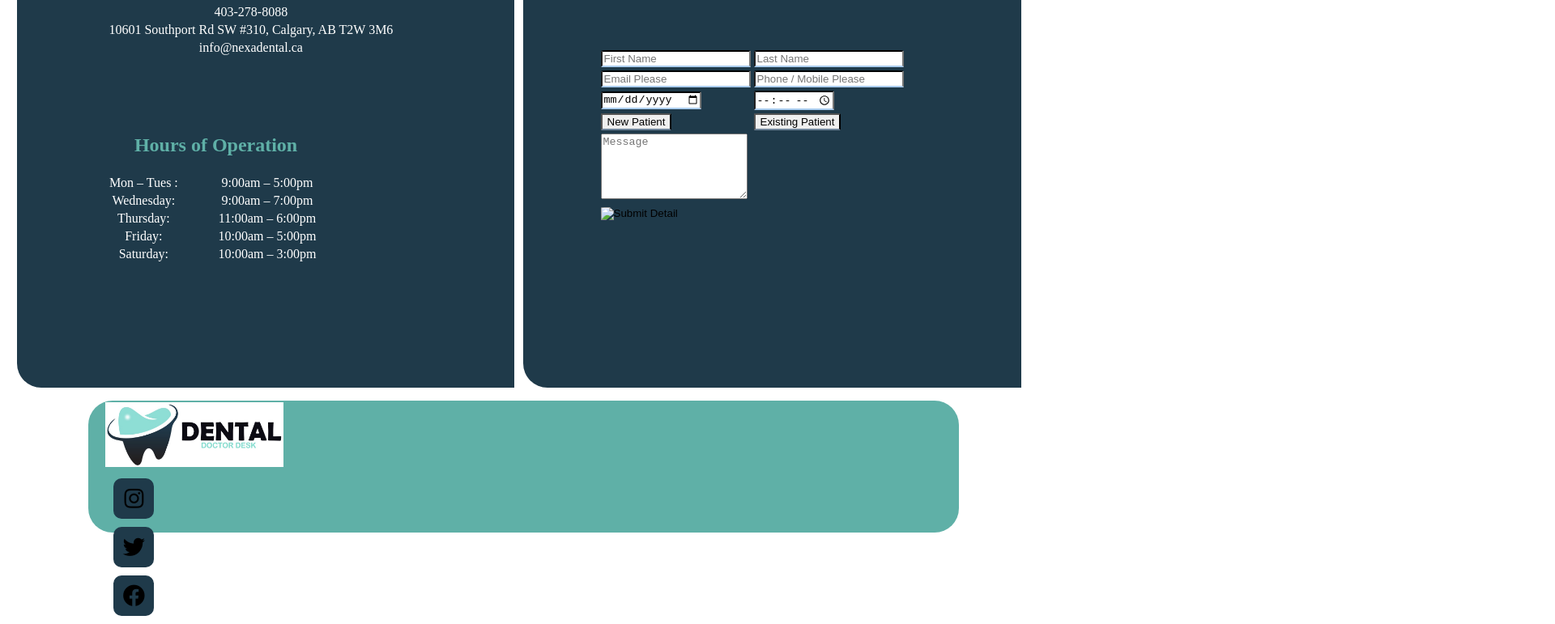
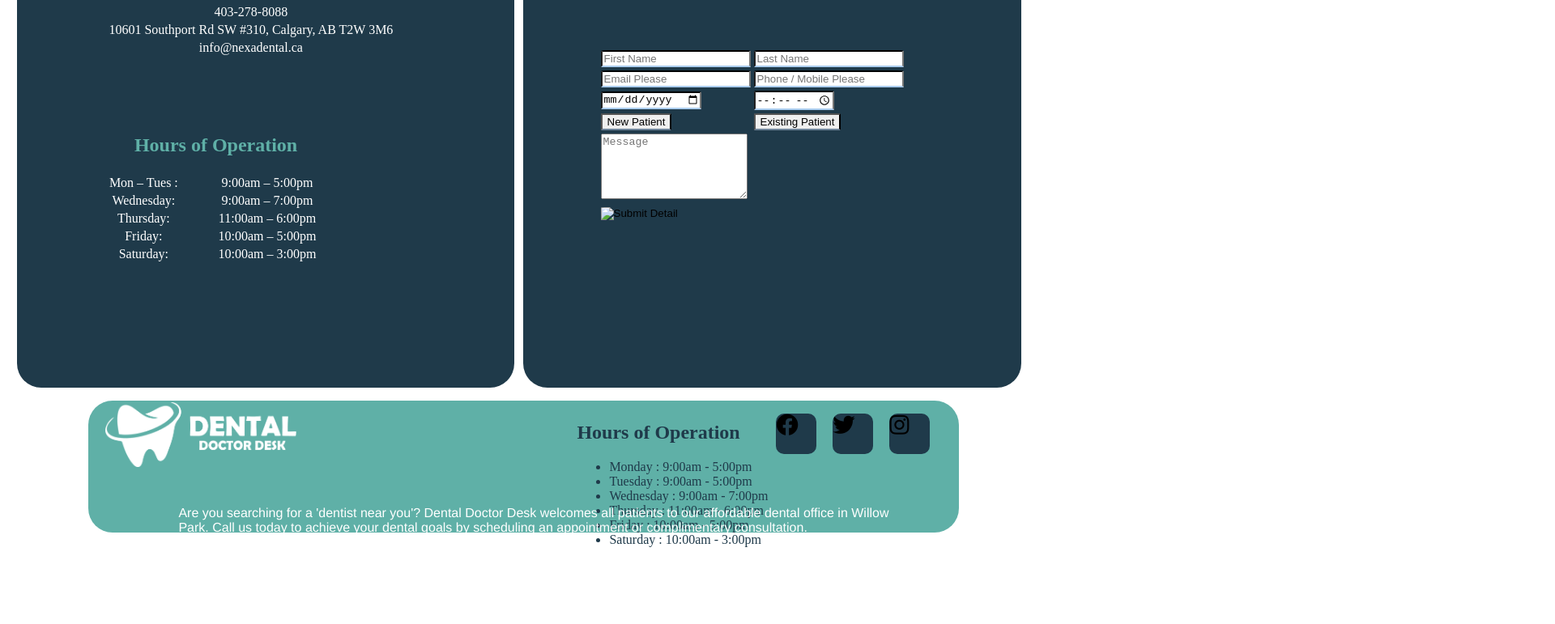
Before and after one commit to Pratik17026/Dental-Doctor-Desk, a plain HTML site: page contactus.html in a window 1280 px wide. Shown: the part 297-1068 px from the top of the page at 81% size, 1920 px wide, since content can reach past the window. Drawn offline with Linux system fonts and the light colour scheme.

Commit message:
first commit

```diff
--- a/contactus.html
+++ b/contactus.html
@@ -1,5 +1,6 @@
 <!doctype html>
 <html>
+
 <head>
 	<title>Dental Doctor Desk</title>
 	<link rel="stylesheet" href="https://cdnjs.cloudflare.com/ajax/libs/font-awesome/5.15.1/css/all.min.css">
@@ -15,9 +16,17 @@
 		<h3 id="heading">Contact Information</h3>
 		<table style="top: 15%;left:18%; position: absolute;">
 			<tr>
-				<td><a href="tel:4032788088">403-278-8088</a></td></tr><tr><td><a href="https://www.google.com/maps/place/NEXA+DENTAL+(Previously+Crown+Dental)/@50.9586677,-114.073143,17z/data=!3m2!4b1!5s0x53717723c8a55e73:0x4989cf1c95b3b710!4m5!3m4!1s0x537171beb1e67857:0x8e4733574be6fd1c!8m2!3d50.9586677!4d-114.073143"
-						target="_blank" rel="noopener">10601 Southport Rd SW #310,<span> Calgary, AB T2W 3M6</span></a></td>
-			</tr><tr><td><a href="mailto:info@nexadental.ca">info@nexadental.ca</a></td></tr></table>
+				<td><a href="tel:4032788088">403-278-8088</a></td>
+			</tr>
+			<tr>
+				<td><a href="https://www.google.com/maps/place/NEXA+DENTAL+(Previously+Crown+Dental)/@50.9586677,-114.073143,17z/data=!3m2!4b1!5s0x53717723c8a55e73:0x4989cf1c95b3b710!4m5!3m4!1s0x537171beb1e67857:0x8e4733574be6fd1c!8m2!3d50.9586677!4d-114.073143"
+						target="_blank" rel="noopener">10601 Southport Rd SW #310,<span> Calgary, AB T2W 3M6</span></a>
+				</td>
+			</tr>
+			<tr>
+				<td><a href="mailto:info@nexadental.ca">info@nexadental.ca</a></td>
+			</tr>
+		</table>
 		<!--
 <div style="top:35%; position: absolute; font-size:16;"> -->
 		<br><br>
@@ -54,15 +63,38 @@
 	<div id="contact">
 		<h3 id="heading">Contact Us</h3>
 		<form name="f1" method="post" action="#">
-	<table style="width: auto;top: 25%;left:15%; align-content: flex-start; align-items: flex-start; align-self: flex-start; position: absolute;"><tr><td><input type="text" name="fname" onBlur="charcheck(fname)" placeholder="First Name" title="Give Your First Name" required></td>
-	<td><input type="text" name="lname" onBlur="charcheck(lname)" placeholder="Last Name" title="Give Your Last Name" required></td></tr><tr>
+			<table
+				style="width: auto;top: 25%;left:15%; align-content: flex-start; align-items: flex-start; align-self: flex-start; position: absolute;">
+				<tr>
+					<td><input type="text" name="fname" onBlur="charcheck(fname)" placeholder="First Name"
+							title="Give Your First Name" required></td>
+					<td><input type="text" name="lname" onBlur="charcheck(lname)" placeholder="Last Name"
+							title="Give Your Last Name" required></td>
+				</tr>
+				<tr>
 					<td><input type="email" placeholder="Email Please" title="Give Your email" required></td>
-	<td><input type="text" name="mobile" placeholder="Phone / Mobile Please" title="Give Your Phone / Mobile " onBlur="checkphone(mobile)" required></td></tr><br>
-	<tr><td><input type="date" placeholder="YYYY-MM-DD" title="Give Your Preferred Date"></td>
-	<td><input type="time" placeholder="Preferred time Please" title="Give Your Preferred time"></td></tr><br>
-	<tr><td><input type="submit" value="New Patient" placeholder="New Patient" title="New Patient Click Here"></td><td><input type="submit" value="Existing Patient" placeholder="Existing Patient" title="Existing Patient Click Here"></td></tr><br>
-	<tr><td colspan="2"><textarea rows="5" name="msg" placeholder="Message" title="Give Message"></textarea></td></tr><tr colspan="2">
-	<td><input type="image" name="save" src="submit.png" title="Submit Detail"></td></tr></table></form>
+					<td><input type="text" name="mobile" placeholder="Phone / Mobile Please"
+							title="Give Your Phone / Mobile " onBlur="checkphone(mobile)" required></td>
+				</tr><br>
+				<tr>
+					<td><input type="date" placeholder="YYYY-MM-DD" title="Give Your Preferred Date"></td>
+					<td><input type="time" placeholder="Preferred time Please" title="Give Your Preferred time"></td>
+				</tr><br>
+				<tr>
+					<td><input type="submit" value="New Patient" placeholder="New Patient"
+							title="New Patient Click Here"></td>
+					<td><input type="submit" value="Existing Patient" placeholder="Existing Patient"
+							title="Existing Patient Click Here"></td>
+				</tr><br>
+				<tr>
+					<td colspan="2"><textarea rows="5" name="msg" placeholder="Message" title="Give Message"></textarea>
+					</td>
+				</tr>
+				<tr colspan="2">
+					<td><input type="image" name="save" src="submit.png" title="Submit Detail"></td>
+				</tr>
+			</table>
+		</form>
 	</div>
 
 	<div id="header">
@@ -82,10 +114,18 @@
 			<li><a href="feedback.html">FeedBack</a></li>
 		</ul>
 	</div>
+	<div class="row">
 		<div id="footer">
-		<div id="logo"><img src="Logo.jpeg" height="auto" width="auto" alt="LOGO">
+			<div id="logo"><img src="Footer_logo.png" height="auto" width="auto" alt="LOGO"></div>
 
-		<a href="https://www.instagram.com/nexadentalcalgary/" class="link">
+			<div class="text">
+				<p>Are you searching for a 'dentist near you'? Dental Doctor Desk welcomes all patients to our
+					affordable dental
+					office in Willow Park. Call us today to achieve your dental goals by scheduling an appointment or
+					complimentary consultation.</p>
+			</div>
+			<div>
+				<div><a href="https://www.instagram.com/nexadentalcalgary/" class="link">
 						<i class="fab fa-instagram instagram"></i>
 					</a>
 					<a href="#" class="link">
@@ -94,8 +134,24 @@
 					<a href="https://www.facebook.com/nexadentalcalgary" class="link">
 						<i class="fab fa-facebook facebook"></i>
 					</a>
+				</div>
+			</div>
+
+			<div class="column">
+				<h2>Hours of Operation</h2>
+				<ul>
+					<li>Monday    :    9:00am - 5:00pm</li>
+					<li>Tuesday   :    9:00am - 5:00pm</li>
+					<li>Wednesday :    9:00am - 7:00pm </li>
+					<li>Thursday  :   11:00am - 6:00pm</li>
+					<li>Friday    :   10:00am - 5:00pm </li>
+					<li>Saturday  :   10:00am - 3:00pm</li>
+				</ul>
+
+			</div>
 
 
+		</div>
 	</div>
 </body>
 
--- a/setting.css
+++ b/setting.css
@@ -4,12 +4,13 @@
 	margin-left: 1%;
 	position: absolute;
 }
-#logo img{
+
+#logo img {
 	height: 80px;
 	width: 100%;
 }
 
-#header{
+#header {
 	align-items: center;
 	top: 8%;
 	left: 9%;
@@ -17,7 +18,7 @@
 	width: 85%;
 }
 
-#header ul{
+#header ul {
 	overflow: hidden;
 	background-color: #5fb0a7;
 	list-style: none;
@@ -27,7 +28,7 @@
 	border-radius: 30px;
 }
 
-#header ul li{
+#header ul li {
 	float: left;
 	align-items: center;
 	margin-top: 40px;
@@ -35,7 +36,7 @@
 	font-weight: bold;
 }
 
-#header ul li a{
+#header ul li a {
 	color: #fff;
 	padding-left: 20px;
 	padding-right: 20px;
@@ -45,7 +46,7 @@
 }
 
 #header ul li a:hover:not(.active) {
-	color:#1f3a4a;
+	color: #1f3a4a;
 }
 
 #header ul li a.active {
@@ -62,27 +63,28 @@
 	/*text-shadow:0px 0px 10px red, 0px 0px 10px yellow;*/
 	background: #1f3a4a;
 	border-bottom-left-radius: 30px;
-	border-bottom-right-radius: 0;
+	border-bottom-right-radius: 30px;
 	border-top-right-radius: 30px;
-	border-top-left-radius: 0;
+	border-top-left-radius: 30px;
 }
 
-div table{
+div table {
 	color: #fff;
 }
 
-table a{
+table a {
 	color: #fff;
 	text-decoration: none;
 }
 
 table a:hover:not(.active) {
-	color:#5fb0a7;
+	color: #5fb0a7;
 }
 
 table a.active {
-	color:#5fb0a7;
+	color: #5fb0a7;
 }
+
 #contact {
 	top: 27%;
 	left: 50%;
@@ -93,14 +95,14 @@ table a.active {
 	/*text-shadow:0px 0px 10px red, 0px 0px 10px yellow;*/
 	/*	text-align: center;*/
 	background: #1f3a4a;
-	border-bottom-right-radius: 0;
+	border-bottom-right-radius: 30px;
 	border-bottom-left-radius: 30px;
 	border-top-right-radius: 30px;
-	border-top-left-radius: 0;
+	border-top-left-radius: 30px;
 }
 
-#heading{
-	color:#5fb0a7;
+#heading {
+	color: #5fb0a7;
 }
 
 input {
@@ -111,14 +113,16 @@ input {
 	font-size: 16;
 }
 
-input [type=submit]{
-	background-color:#5fb0a7;
-	color:#1f3a4a;
+input [type=submit] {
+	background-color: #5fb0a7;
+	color: #1f3a4a;
 	text-decoration: none;
 }
+
 div ul ul {
 	display: none;
 }
+
 /*div ul li ul li
 {
 		padding-top: 2px;
@@ -127,20 +131,25 @@ div ul ul {
 	display: block;top: 100%;float: none;}*/
 
 div ul li:hover>ul {
-		float: none;color: #fff;
-	display: block;padding: 5px;
+	float: none;
+	color: #fff;
+	display: block;
+	padding: 5px;
 	/*top: 100%;*/
 }
+
 div ul li ul li a.active {
-	color:#fff;
+	color: #fff;
 }
-div ul li ul li{
+
+div ul li ul li {
 	/*background: #1f3a4a;*/
 	border-radius: 30px;
 	padding-top: 5px;
 	padding-bottom: 5px;
 	position: absolute;
-	top: 40%;float: none;
+	top: 40%;
+	float: none;
 }
 
 div ul ul li {
@@ -149,7 +158,7 @@ div ul ul li {
 	position: relative;
 }
 
-/* a: hover {
+/*a: hover {
 	text-shadow: 0px 0px 10px red, 0px 0px 10px yellow,
 }
 
@@ -257,32 +266,44 @@ transition-timing-function: ease-in-out;
 	background: #5fb0a7;
 	border-radius: 30px;
 	color: #1f3a4a;
+	text-align: left;
 }
 
-h3 {
-	font-size: 30px;
-	font-weight:bold;
-}
-
-#web p {
+#footer p {
 	text-align: left;
 	padding: 10% 8%;
 	position: absolute;
 	font-family: Gotham, Helvetica Neue, Helvetica, Arial, " sans-serif";
 	color: #fff;
 }
+
+h3 {
+	font-size: 30px;
+	font-weight: bold;
+}
+
+#web p {
+	text-align: left;
+	float: left;
+	padding: 10% 8%;
+	position: fixed;
+	font-family: Gotham, Helvetica Neue, Helvetica, Arial, " sans-serif";
+	color: #fff;
+}
+
 .link {
 	text-decoration: none;
+	float: right;
 	color: black;
 	margin: 10px;
 	width: 50px;
 	height: 50px;
-    display: flex;
+	display:table;
 	justify-content: center;
 	align-items: center;
 	background: #1f3a4a;
 	border-radius: 10px;
-    position: relative;
+	position: center;
 	transition: 0.4s;
 }
 
@@ -345,3 +366,29 @@ h3 {
 .link:hover i.facebook {
 	color: #0000ff;
 }
+
+.row {
+	width: fit-content;
+}
+
+.column {
+	float: right;
+	width: 25% padding: 10px;
+}
+
+
+.left,
+.right {
+	width: 25%;
+}
+
+.middle {
+	width: 50%;
+}
+
+/* Clear floats after the columns */
+.row:after {
+	content: "";
+	display: table;
+	clear: both;
+}
```
Lines whose indentation alone changed are shown as unchanged.
